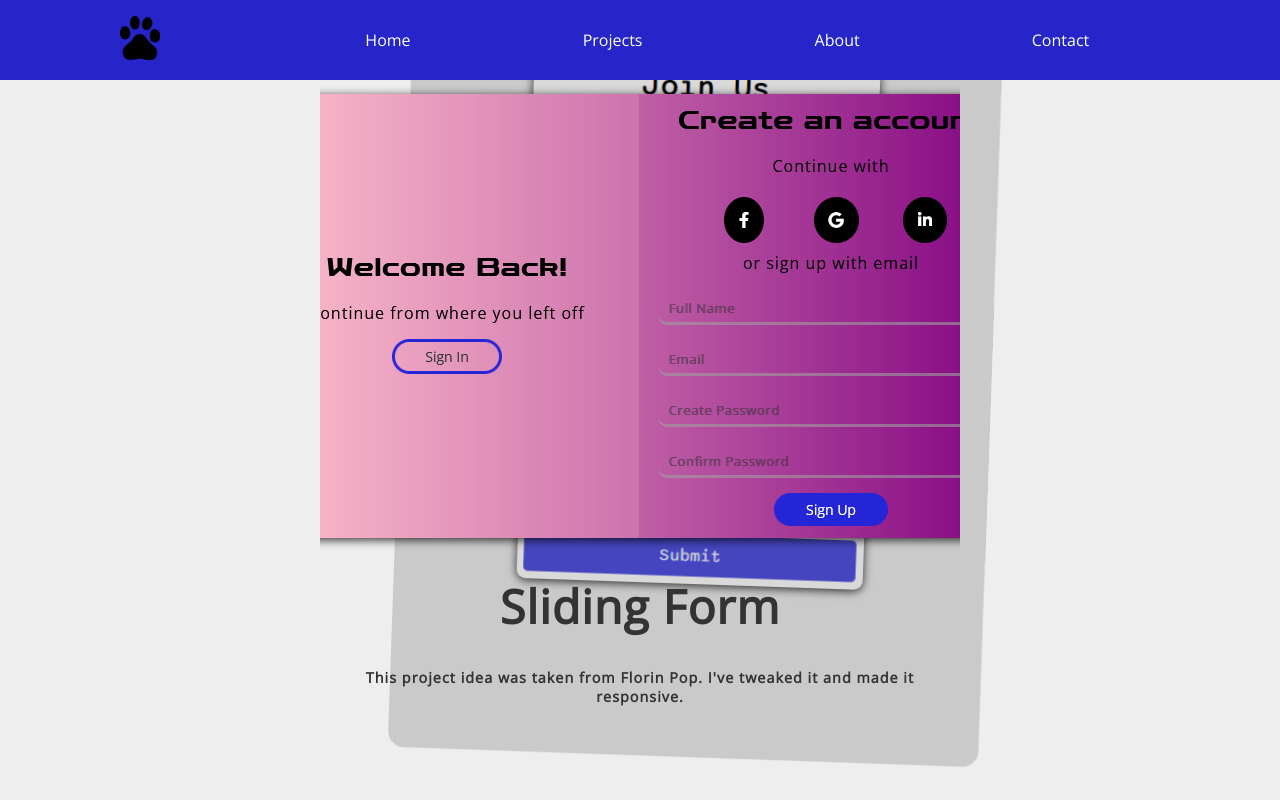
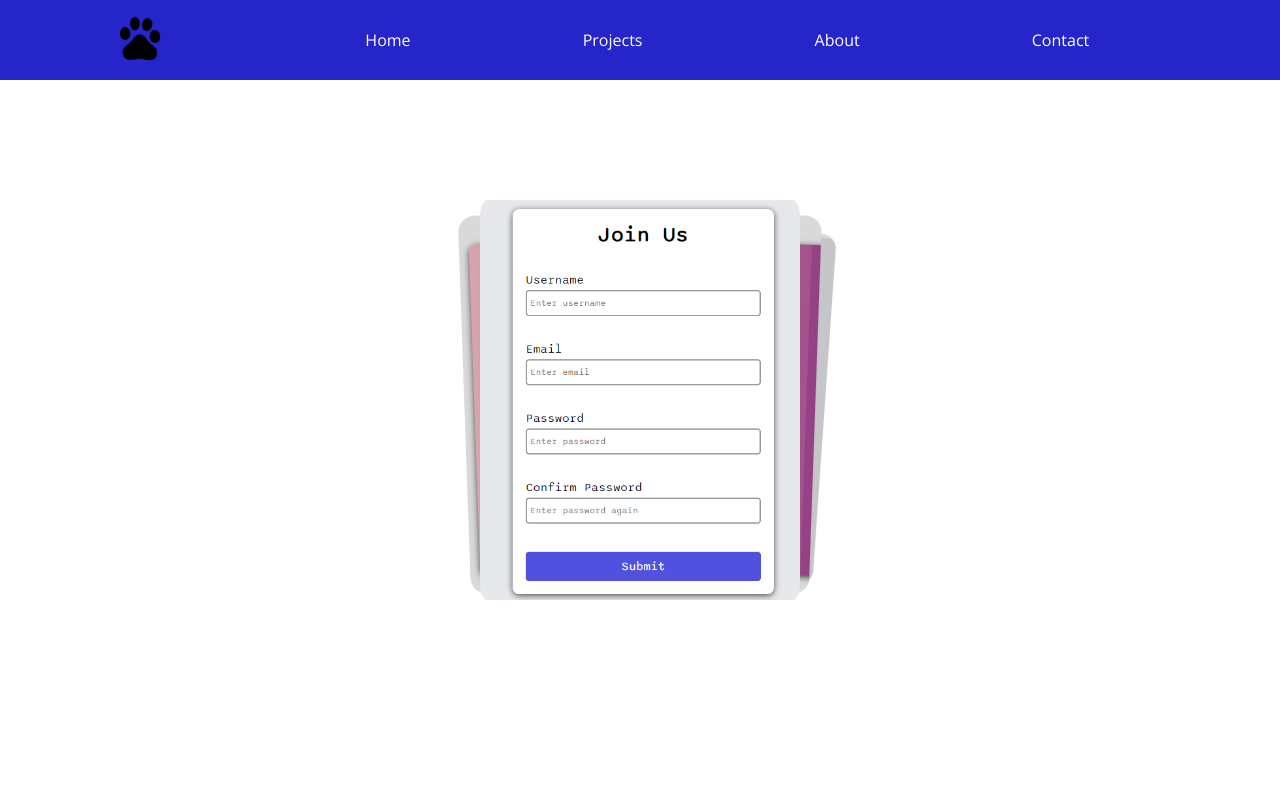
Before and after one commit to pawandai/freelancing-portfolio, a plain HTML site: page projects.html in a window 1280 px wide. Drawn offline with nearby package versions, Linux system fonts and the light colour scheme; a web font is replaced by a local one.

Commit message:
added project slides

```diff
--- a/assets/css/projects.css
+++ b/assets/css/projects.css
@@ -1,26 +1,56 @@
+html,
+body {
+  position: relative;
+  height: 100%;
+}
+
+body {
+  background: #eee;
+  font-family: Helvetica Neue, Helvetica, Arial, sans-serif;
+  font-size: 14px;
+  color: #000;
+  margin: 0;
+  padding: 0;
+}
+
+body {
+  background: #fff;
+  font-family: Helvetica Neue, Helvetica, Arial, sans-serif;
+  font-size: 14px;
+  color: #000;
+  margin: 0;
+  padding: 0;
+}
+
+html,
+body {
+  position: relative;
+  height: 100%;
+}
+
+body {
+  display: flex;
+  justify-content: center;
+  align-items: center;
+}
+
+img {
+  width: 320px;
+}
+
+.swiper {
+  width: 320px;
+  height: 410px;
+}
+
 .swiper-slide {
   display: flex;
-  flex-direction: column;
   align-items: center;
-  justify-content: space-around;
-  gap: 30px;
-  padding: 20px;
-  transition: all ease-in-out .2s;
+  justify-content: center;
+  border-radius: 18px;
+  font-size: 22px;
+  font-weight: bold;
+  color: #fff;
+  gap: 20px;
+  overflow: visible;
 }
-
-.swiper-slide h3,
-.swiper-slide p {
-  transition: opacity ease-in-out .5s;
-  opacity: 0;
-}
-
-.swiper-slide-visible h3,
-.swiper-slide-visible p {
-  transition: opacity ease-in-out .5s;
-  opacity: 1;
-}
-
-.swiper-slide a img {
-  border-radius: 10px;
-  box-shadow: 0px 2px 10px rgba(0, 0, 0, 0.8);
-}
--- a/projects.html
+++ b/projects.html
@@ -7,7 +7,6 @@
       name="viewport"
       content="width=device-width, initial-scale=1, minimum-scale=1, maximum-scale=1"
     />
-    <!-- Link Swiper's CSS -->
     <link
       rel="stylesheet"
       href="https://cdn.jsdelivr.net/npm/swiper/swiper-bundle.min.css"
@@ -17,51 +16,15 @@
     <link rel="stylesheet" href="assets/css/default.css" />
     <link rel="stylesheet" href="assets/css/navigation.css" />
     <link rel="stylesheet" href="assets/css/media.css" />
-
-    <!-- Demo styles -->
-    <style>
-      html,
-      body {
-        position: relative;
-        height: 100%;
-      }
-
-      body {
-        background: #eee;
-        font-size: 14px;
-        color: #000;
-        margin: 0;
-        padding: 0;
-      }
-
-      body {
-        display: flex;
-        justify-content: center;
-        align-items: center;
-        flex-direction: column;
-      }
-
-      .swiper {
-        width: 50vw;
-      }
-
-      .swiper-slide {
-        display: flex;
-        align-items: center;
-        justify-content: center;
-        border-radius: 18px;
-        font-size: 22px;
-        font-weight: bold;
-        color: #333;
-      }
-    </style>
   </head>
 
   <body>
     <nav class="navigation-bar flex flex-center fixed">
       <div class="navigation flex flex-space-evenly spread relative">
         <div class="logo">
-          <img class="logo-img" src="./assets/images/catpaw.png" />
+          <a href="index.html"
+            ><img class="logo-img" src="./assets/images/catpaw.png"
+          /></a>
         </div>
         <div class="nav-links">
           <ul class="flex flex-space-around">
@@ -80,42 +43,45 @@
         </div>
       </div>
     </nav>
-    <!-- Swiper -->
 
+    <!-- SWIPER -->
     <div class="swiper mySwiper">
       <div class="swiper-wrapper">
-        <div class="swiper-slide">
-          <a href="https://pawandai.github.io/slidingform/" target="_blank"
-            ><img src="assets/images/slidingform.png" alt="sliding form"
-          /></a>
-          <h3 class="heading">Sliding Form</h3>
-          <p class="message">
-            This project idea was taken from Florin Pop. I've tweaked it and
-            made it responsive.
-          </p>
-        </div>
-        <div class="swiper-slide">
-          <a href="https://pawandai.github.io/formvalidator/" target="_blank"
-            ><img src="assets/images/form_validation.png" alt="sliding form"
-          /></a>
-          <h3 class="heading">JS Form Validator</h3>
-          <p class="message">
-            This project idea was taken from Traversy Media. It will simply show
-            some errors that you've done wrong.
-          </p>
-        </div>
+        <a
+          href="https://pawandai.github.io/formvalidator/"
+          target="_blank"
+          class="swiper-slide"
+        >
+          <div class="swiper-slide flex flex-column flex-space-around">
+            <img src="./assets/images/project-1.png" />
+          </div>
+        </a>
+        <a
+          href="https://pawandai.github.io/slidingform/"
+          target="_blank"
+          class="swiper-slide"
+        >
+          <div class="swiper-slide">
+            <img src="./assets/images/project-2.png" /></div
+        ></a>
       </div>
     </div>
 
     <!-- Swiper JS -->
     <script src="https://cdn.jsdelivr.net/npm/swiper/swiper-bundle.min.js"></script>
-
-    <!-- Initialize Swiper -->
     <script>
       var swiper = new Swiper(".mySwiper", {
         effect: "cards",
-        grabCursor: false,
+        loop: true,
+        navigation: {
+          nextEl: ".swiper-button-next",
+          prevEl: ".swiper-button-prev",
+        },
+        scrollbar: {
+          el: ".swiper-scrollbar",
+        },
       });
     </script>
+    <script src="./script.js"></script>
   </body>
 </html>
--- a/script.js
+++ b/script.js
@@ -84,11 +84,3 @@ form.addEventListener('submit', function() {
     showSuccess(password2);
   }
 });
-
-
-// slider
-
-var swiper = new Swiper(".mySwiper", {
-  effect: "cards",
-  grabCursor: true,
-});
```
Also changed, not shown: assets/images/project-1.png (added), assets/images/project-2.png (added).
